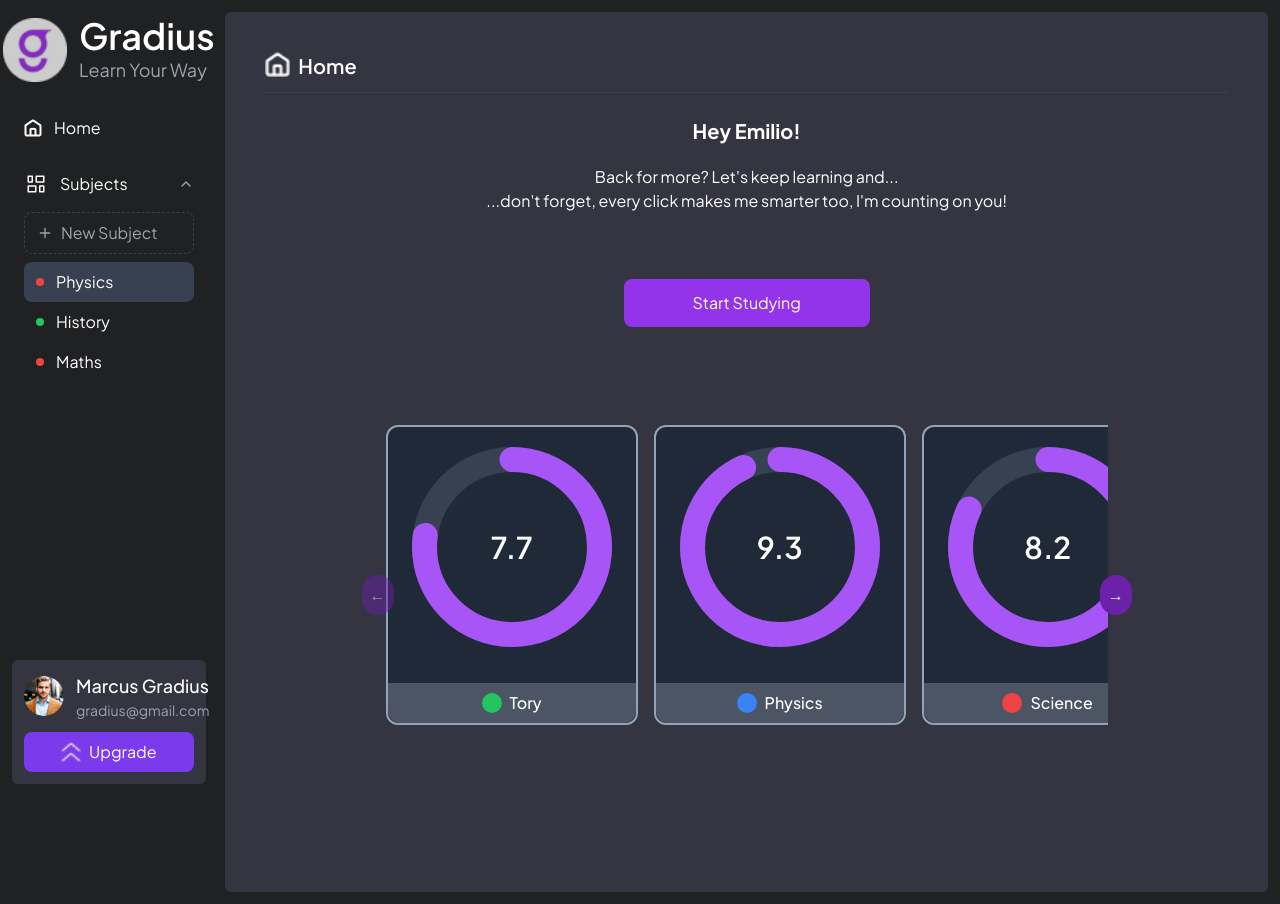
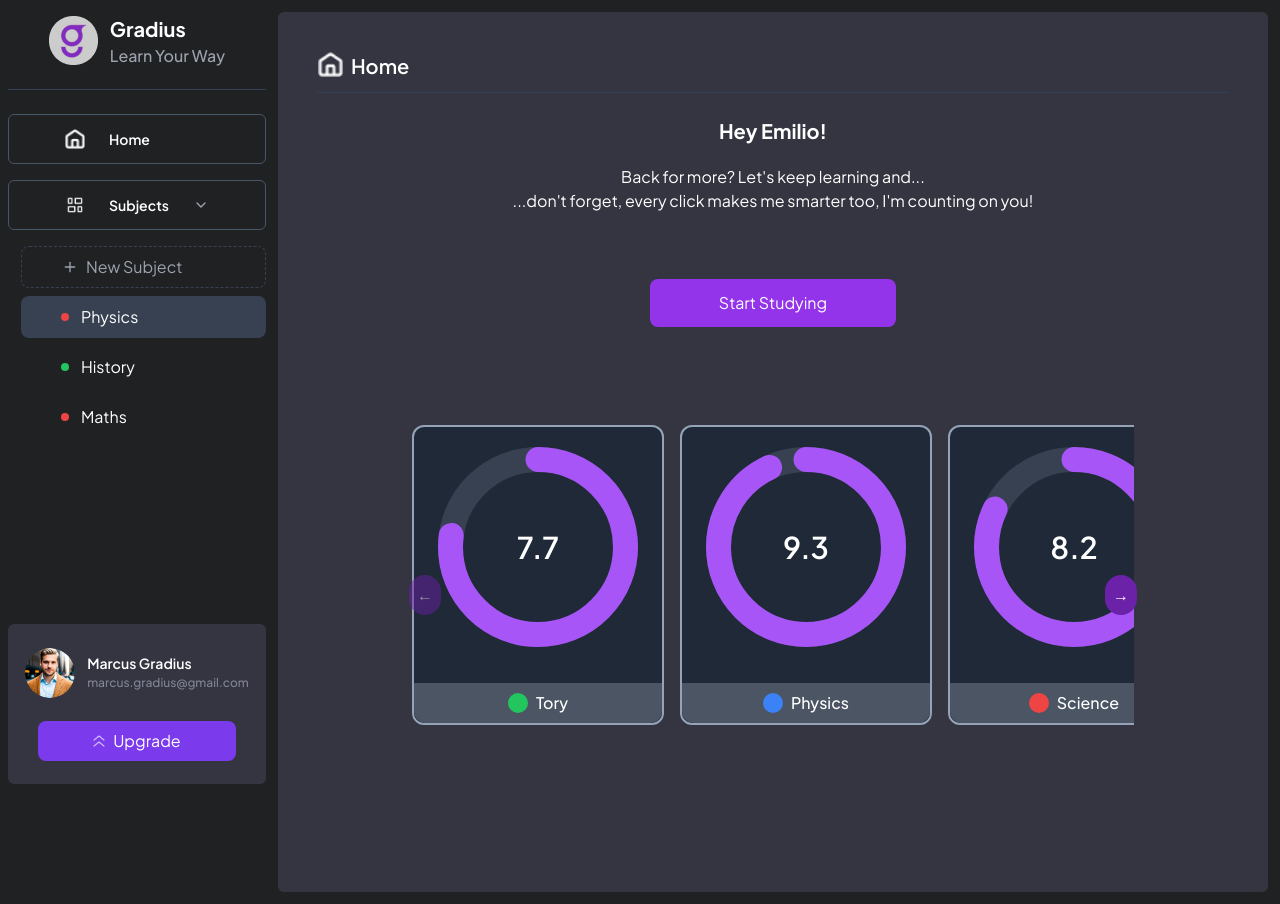
Before and after one commit to Dr-AddictStein/gradius-platform, a React (Vite) app: page /dashboard in a window 1280 px wide. Built offline with nearby package versions, Linux system fonts and the light colour scheme.

Commit message:
sidebar-fixing

```diff
--- a/src/Component/Sidebar.tsx
+++ b/src/Component/Sidebar.tsx
@@ -1,5 +1,5 @@
 import React from "react";
-import { ChevronDown, Plus } from "lucide-react";
+import { ChevronDown, ChevronRight, Plus } from "lucide-react";
 import logo from "../../public/logo.png";
 import homeIcon from "../../public/homeIcon.png";
 import subjectIcon from "../../public/subjectIcon.png";
@@ -35,53 +35,60 @@ const Sidebar = () => {
 
   const user: User = {
     name: "Marcus Gradius",
-    email: "gradius@gmail.com",
+    email: "marcus.gradius@gmail.com",
     avatar: "../../public/userAvatar.png",
   };
 
   return (
-    <div className="fixed left-0 top-0 h-screen w-[17%]  px-3 py-4 flex flex-col justify-between ">
+    <div className="h-screen py-4 pl-2 flex flex-col justify-between ">
       <div className="flex flex-col justify-between items-center h-full w-full">
-
         {/* Logo */}
-      <div className=" w-full flex justify-center items-center gap-3 mb-6">
-        <img src={logo} alt="Gradius Logo" className="w-16 h-16 rounded" />
+        <div className="w-full flex flex-col items-center gap-6">
+          <div className=" w-[177px] h-[49px] flex justify-center items-center gap-3 ">
+            <img
+              src={logo}
+              alt="Gradius Logo"
+              className="w-[49px] h-[49px] rounded"
+            />
             <div>
-          <h1 className="font-semibold text-4xl text-white">Gradius</h1>
-          <p className="text-lg text-gray-400">Learn Your Way</p>
+              <h1 className=" text-[20px] font-bold text-white">Gradius</h1>
+              <p className="text-[16px] font-medium text-gray-400">
+                Learn Your Way
+              </p>
             </div>
           </div>
-
-      {/* Navigation */}
-      <nav className="w-full flex-1 justify-center items-center">
+          <div className="w-full bg-slate-700 h-[1px]"></div>
+          <div className=" w-full flex flex-col items-center justify-center gap-4">
             {/* Home */}
-        <div className="flex items-center gap-3 px-3 py-2 rounded-lg mb-4 hover:bg-gray-700 cursor-pointer text-white">
-          <img src={homeIcon} alt="Home" />
-          <span>Home</span>
+            <button className="flex w-full h-[50px] justify-start px-14 gap-6 items-center rounded-[6px] border-[1px] border-slate-600">
+              <img src={homeIcon} alt="Home" className="h-[20px] w-[20px]" />
+              <span className="text-[14px] font-semibold">Home</span>
+            </button>
+            {/* Home */}
+            <button
+              onClick={() => setIsSubjectsOpen(!isSubjectsOpen)}
+              className="flex w-full h-[50px] justify-between px-14  items-center rounded-[6px] border-[1px] border-slate-600"
+            >
+              <div className="flex gap-6">
+                <img
+                  src={subjectIcon}
+                  alt="Home"
+                  className="h-[20px] w-[20px]"
+                />
+                <span className="text-[14px] font-semibold">Subjects</span>
               </div>
-
-        {/* Subjects */}
-        <div className="mb-4">
-          <div
-            className="flex items-center justify-between px-3 py-2 cursor-pointer text-white"
-            onClick={() => setIsSubjectsOpen(!isSubjectsOpen)}
-          >
-            <div className="flex items-center gap-3">
-              <img src={subjectIcon} alt="Subjects" />
-              <span>Subjects</span>
-            </div>
-            <ChevronDown
+              <ChevronRight
                 size={16}
                 className={`text-gray-400 transition-transform ${
-                isSubjectsOpen ? "rotate-180" : ""
+                  isSubjectsOpen ? "rotate-90" : ""
                 }`}
               />
-          </div>
-
+            </button>
             {isSubjectsOpen && (
-            <div className="mt-2">
+              <div className="w-full flex  justify-end items-end">
+                <div className="w-full flex flex-col justify-end items-end gap-2">
                   {/* New Subject Button */}
-              <div className="mx-3 mb-2 px-3 py-2 border border-dashed border-gray-700 rounded-lg flex items-center gap-2 cursor-pointer hover:bg-gray-700 text-gray-400">
+                  <div className="w-[95%] h-[42px] px-10 border border-dashed border-gray-700 rounded-lg flex items-center gap-2 cursor-pointer hover:bg-gray-700 text-gray-400">
                     <Plus size={16} />
                     <span>New Subject</span>
                   </div>
@@ -90,33 +97,41 @@ const Sidebar = () => {
                   {subjects.map((subject) => (
                     <div
                       key={subject.id}
-                  className={`flex items-center gap-3 px-3 py-2 rounded-lg mx-3 cursor-pointer text-white ${
+                      className={`w-[95%] h-[42px] flex items-center gap-3 px-10 rounded-lg  cursor-pointer text-white ${
                         subject.isActive ? "bg-gray-700" : "hover:bg-gray-700"
                       }`}
                     >
-                  <div className={`w-2 h-2 rounded-full ${colorMap[subject.color]}`} />
+                      <div
+                        className={`w-2 h-2 rounded-full ${
+                          colorMap[subject.color]
+                        }`}
+                      />
                       <span>{subject.name}</span>
                     </div>
                   ))}
                 </div>
+              </div>
             )}
-        </div>
-      </nav>
-
-      {/* User Profile */}
-      <div className="w-full bg-[#343540] rounded-md p-3 flex flex-col items-center gap-3">
-        <div className="flex items-center gap-3">
-          <img src={user.avatar} alt={user.name} className="w-10 h-10 rounded-full" />
-          <div>
-            <h3 className="text-sm sm:text-lg font-medium text-white">{user.name}</h3>
-            <p className="text-xs sm:text-sm text-gray-400">{user.email}</p>
           </div>
         </div>
 
+        {/* Navigation */}
+
+        {/* User Profile */}
+        <div className="w-full h-[160px] bg-[#343540] rounded-md p-3 flex flex-col items-center justify-around">
+            <div className="flex gap-3">
+              <div className="">
+                <img src={user.avatar} alt="" className="rounded-full h-[50px] w-[50px]"/>
+              </div>
+              <div className=" flex flex-col items-start justify-center ">
+                <div className="text-[14px] font-semibold">{user.name}</div>
+                <div className="text-[#828597] font-medium text-[12px]">{user.email}</div>
+              </div>
+            </div>
           {/* Upgrade Button */}
-        <button className="w-full py-2 bg-violet-600 hover:bg-violet-700 rounded-lg flex items-center justify-center gap-2 text-white">
-          <img src={upgradeIcon} alt="Upgrade" className="w-5 h-5" />
-          <span>Upgrade</span>
+          <button className="w-[198px] h-[40px] py-2 bg-violet-600 hover:bg-violet-700 rounded-lg flex items-center justify-center gap-2 text-white">
+            <img src={upgradeIcon} alt="Upgrade" className="w-3 h-3" />
+            <span className="text-[16px] font-normal">Upgrade</span>
           </button>
         </div>
       </div>
--- a/src/Pages/Dashboard/DashboardMain.tsx
+++ b/src/Pages/Dashboard/DashboardMain.tsx
@@ -4,11 +4,11 @@ import Sidebar from "../../Component/Sidebar";
 
 const DashboardMain = () => {
   return (
-    <div className="w-full grid grid-cols-12">
-      <div className="col-span-2">
+    <div className="w-full flex justify-center">
+      <div className="w-[300px]">
         <Sidebar />
       </div>
-      <div className="col-span-10 p-3">
+      <div className="w-[1141px] p-3">
         <div className="bg-[#343540] min-h-screen rounded-[6px] p-2">
           <Outlet />
         </div>
```
Lines whose indentation alone changed are shown as unchanged.
